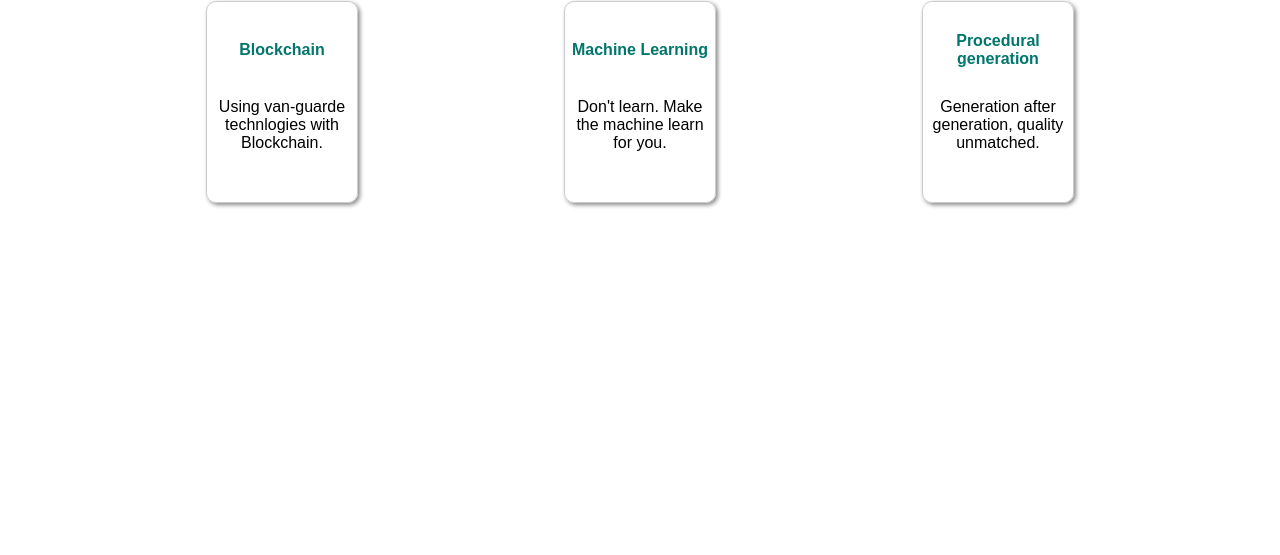
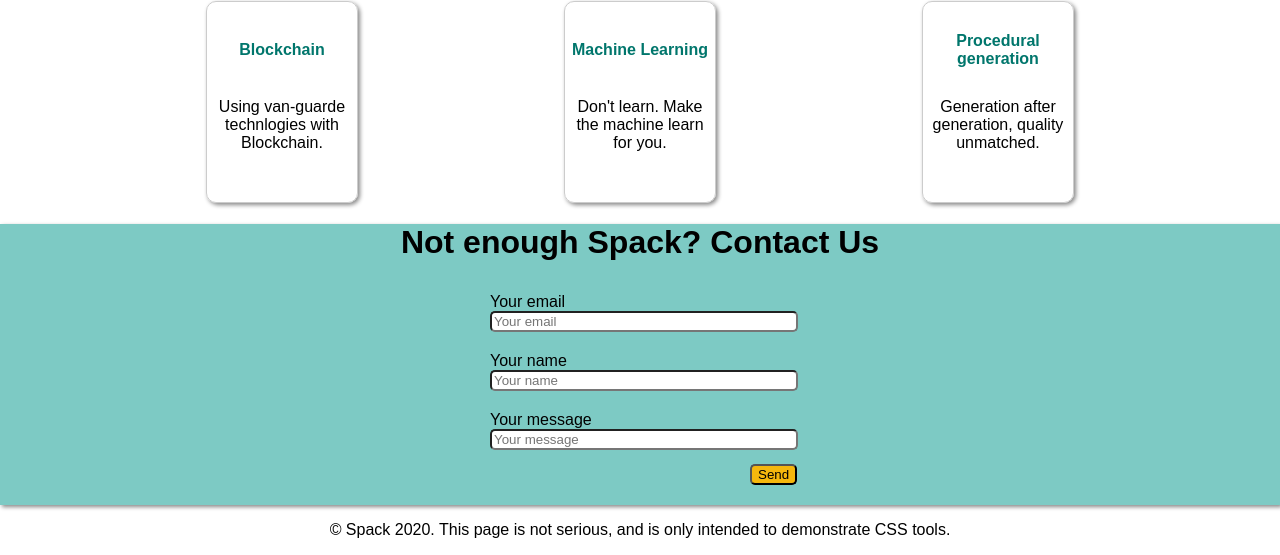
Before and after one commit to JuanWong02/spack-landingpage, a plain HTML site: page index.html in a window 1280 px wide. Shown: the part 539-1094 px from the top of the page. Before the commit the page ends 800 px from the top, so only its background shows below. Drawn offline with Linux system fonts and the light colour scheme.

Commit message:
Contact and footer added

```diff
--- a/index.css
+++ b/index.css
@@ -134,3 +134,47 @@ body{
 .feature-description{
 
 }
+.contact-section {
+    font-family: sans-serif;
+    background-color: #7dcac4;
+    box-shadow: 2px 2px 4px #888;
+
+
+}
+.contact-section h1 {
+    text-align: center;
+}
+.data-container {
+   width: 320px;
+   margin: auto;
+
+}
+.label{
+
+}
+.data-box {
+
+    padding: 10px;
+
+}
+.boxes {
+    border-radius: 5px;
+    width: 300px;
+}
+.send-button {
+   width: 100%;
+   padding: 2px;
+
+
+}
+.contact-button {
+    background-color: rgb(245, 183, 13);
+    border-radius: 5px;
+    cursor: pointer;
+    margin-left: 270px;
+    margin-bottom: 20px;
+}
+.footer {
+    text-align: center;
+    font-family: sans-serif;
+}
--- a/index.html
+++ b/index.html
@@ -1,5 +1,6 @@
 <!DOCTYPE html>
 <html lang="en">
+
 <head>
     <meta charset="UTF-8">
     <meta name="viewport" content="width=device-width, initial-scale=1.0">
@@ -7,6 +8,7 @@
     <title>Spack</title>
     <link rel="stylesheet" href="index.css">
 </head>
+
 <body>
     <!--navbar start-->
     <nav class="navbar">
@@ -68,6 +70,39 @@
         </div>
 
     </div>
+    <!--contact-->
+    <div class="contact-section">
+        <h1>Not enough Spack? Contact Us</h1>
+        <div class="data-container">
+            <div class="data-box">
+                <div class="label">Your email</div>
+                <input class="boxes" type="email" placeholder="Your email">
+            </div>
+
+            <div class="data-box">
+
+                <div class="label">Your name</div>
+                <input class="boxes" type="text" placeholder="Your name">
+            </div>
+            <div class="data-box">
+                <div class="label">Your message</div>
+                <input class="boxes" type="text" placeholder="Your message">
+            </div>
+            <div class="send-button"></div>
+            <button class="contact-button" type="button">Send</button>
+        </div>
+    </div>
+
+
+    <!--footer-->
+    <div class="footer">
+        <footer>
+            <p> © Spack 2020. This page is not serious, and is only intended to demonstrate CSS tools.</p>
+        </footer>
+    </div>
+
+
 
 </body>
+
 </html>
```
Lines whose indentation alone changed are shown as unchanged.
